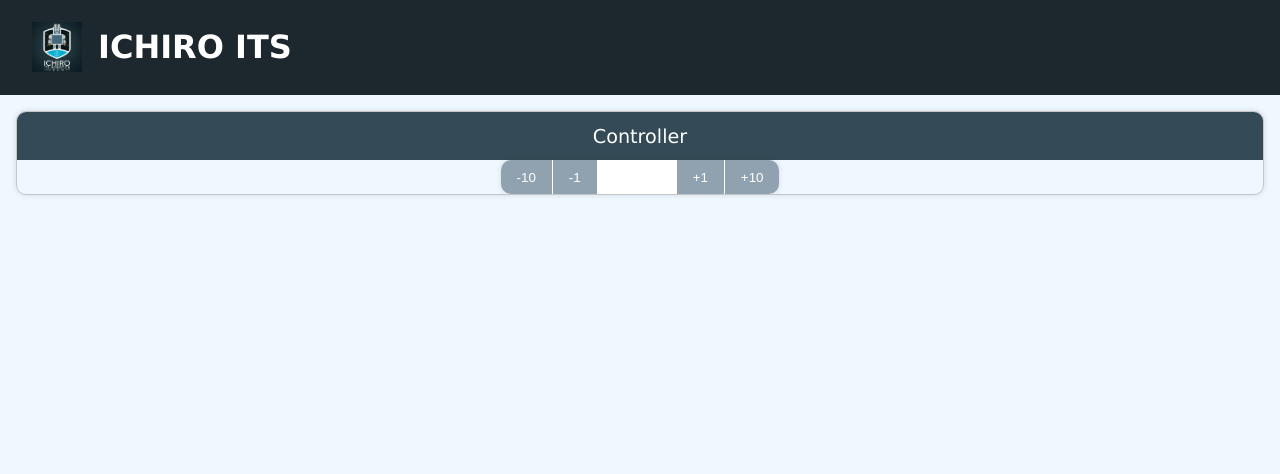
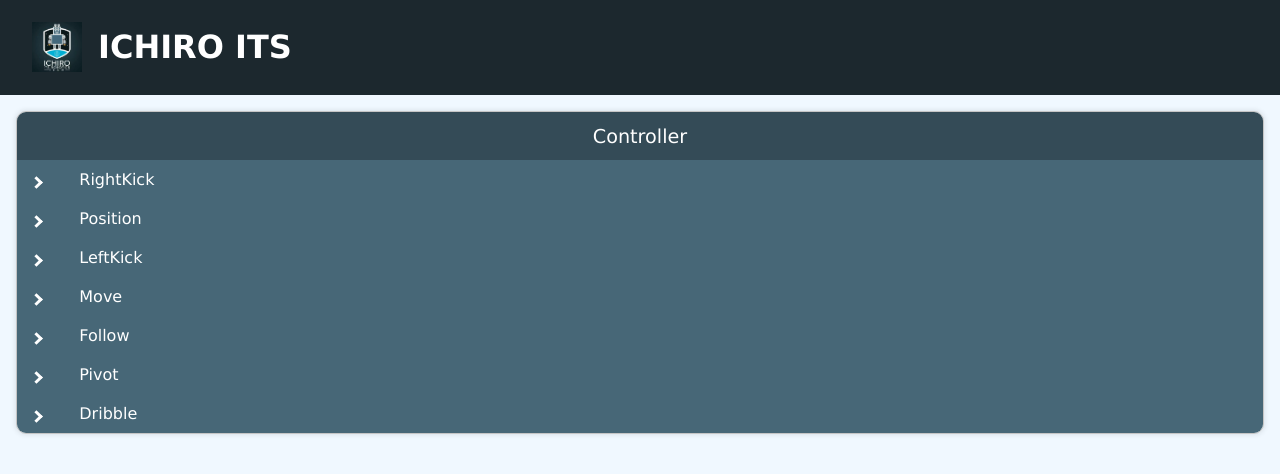
Before and after one commit to ichiro-its/locomotion-app, a React (Vite) app: page / in a window 1280 px wide. Shown: the top 474 px of the page. Built offline with nearby package versions, Linux system fonts and the light colour scheme.

Commit message:
feat: add main layout

```diff
--- a/src/App.jsx
+++ b/src/App.jsx
@@ -2,14 +2,67 @@ import React from "react";
 import "./styles/style.scss";
 import Header from "./components/Header";
 import Panel from "./components/Panel";
-import NumberField from "./components/NumberField";
+import Category from "./components/Category";
+import Collapsible from "react-collapsible";
+
+const locomotion = {
+  RightKick: {
+    target_pan: -15.8,
+    target_tilt: -5,
+  },
+  Position: {
+    max_a: 5,
+    min_ly: 10,
+    max_ry: -20,
+    min_x: -10,
+    max_x: 10,
+    min_ry: -10,
+    max_ly: 20,
+  },
+  LeftKick: {
+    target_tilt: -5,
+    target_pan: 11,
+  },
+  Move: {
+    min_x: 30,
+    max_y: 0,
+    max_x: 30,
+    max_a: 10,
+  },
+  Follow: {
+    min_tilt_: -30,
+    max_x: 30,
+    max_a: 10,
+  },
+  Pivot: {
+    target_tilt: -5,
+    max_x: 10,
+    max_ry: -20,
+    max_ly: 20,
+    min_x: -10,
+    max_a: 15,
+  },
+  Dribble: {
+    max_x: 30,
+    max_a: 15,
+    min_ry: -10,
+    max_ly: 20,
+    max_ry: -20,
+    min_ly: 10,
+    min_x: -10,
+  },
+};
 
 function App() {
   return (
     <div className="App">
       <Header />
       <Panel name="Controller">
-        <NumberField />
+        {Object.keys(locomotion).map((item, i) => (
+          <Collapsible trigger={item} transitionTime={200} key={i}>
+            <Category name={item} fields={locomotion[item]} />
+          </Collapsible>
+        ))}
       </Panel>
     </div>
   );
--- a/src/styles/style.scss
+++ b/src/styles/style.scss
@@ -150,3 +150,46 @@ header {
     }
   }
 }
+
+.Collapsible {
+  width: 100%;
+
+  &__trigger {
+    display: block;
+    font-weight: 400;
+    color: $gray;
+    position: relative;
+    padding: 10px;
+    padding-left: 5%;
+    background: lighten($gray, 10%);
+    color: white;
+
+    &::before {
+      position: absolute;
+      left: 15px;
+      top: 1.1em;
+      content: "";
+      display: inline-block;
+      width: 6px;
+      height: 6px;
+      border-right: 3px solid white;
+      border-top: 3px solid white;
+      transform: rotate(45deg);
+    }
+
+    &.is-open {
+      clip-path: inset(0px 0px -10px 0px);
+      box-shadow: 0px 0px 5px 1px rgba(0, 0, 0, 0.52);
+
+      &::before {
+        top: 1em;
+        transform: rotate(135deg);
+      }
+    }
+
+    &.is-disabled {
+      opacity: 0.5;
+      background-color: grey;
+    }
+  }
+}
```
